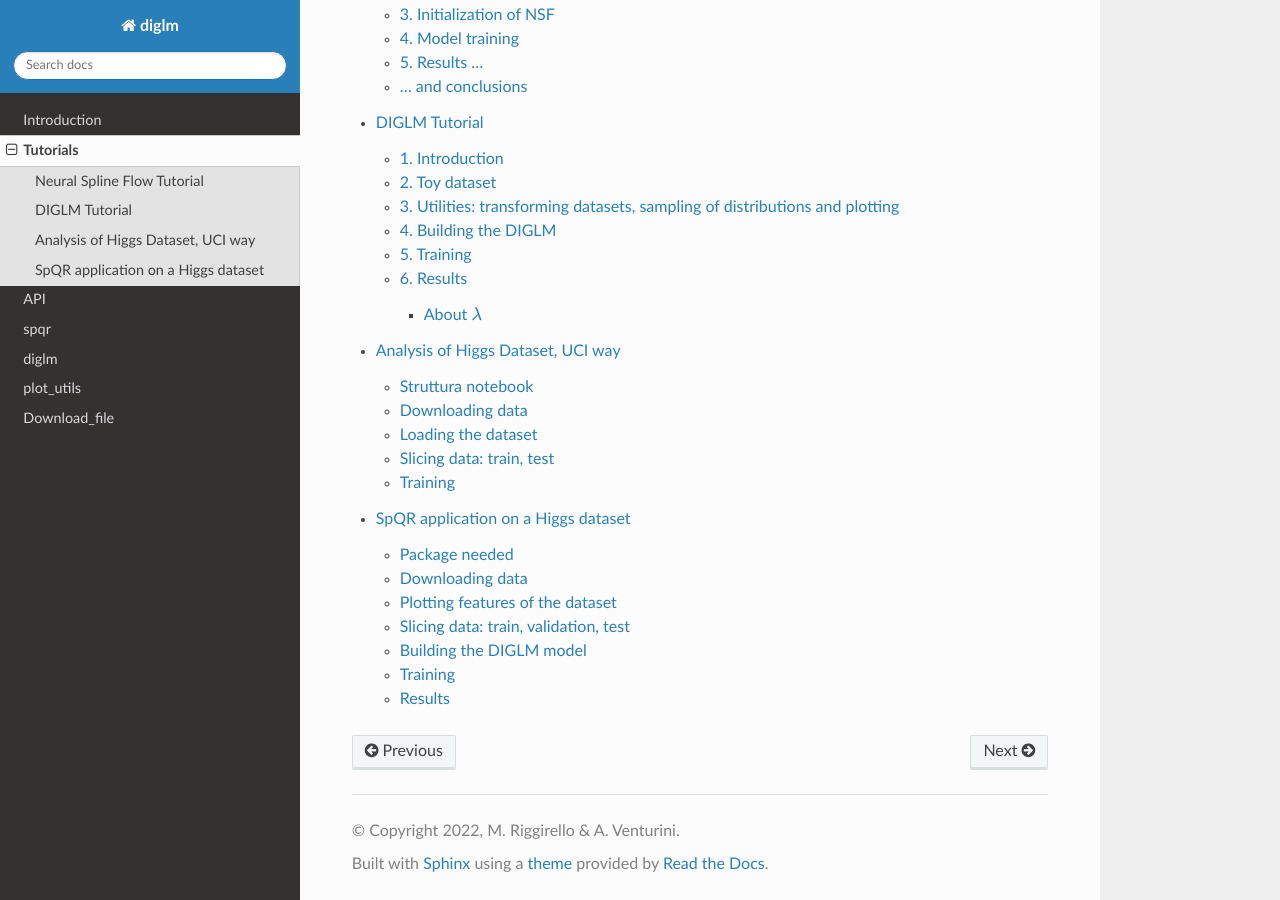
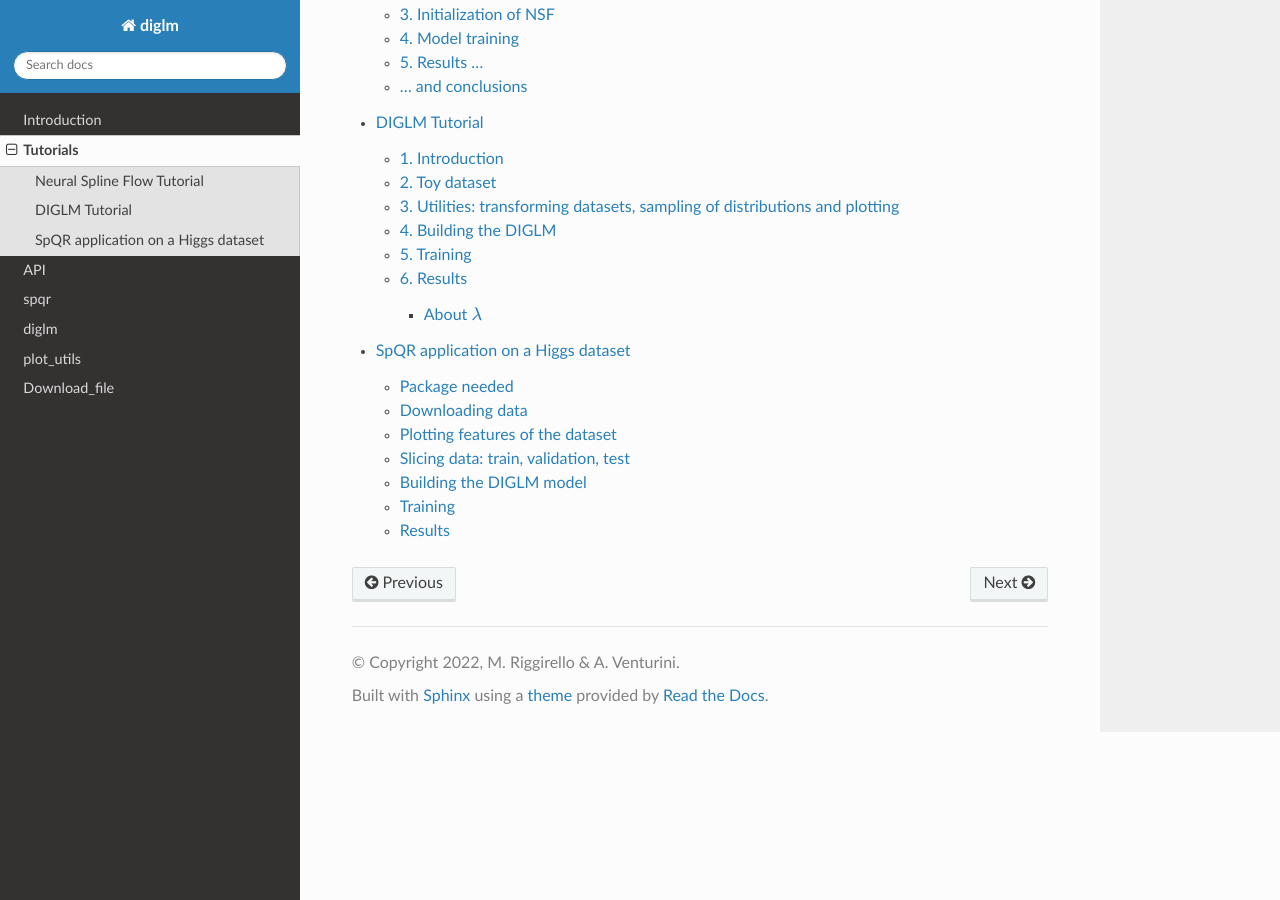
Before and after one commit to MarcoRiggirello/diglm, a Sphinx documentation site: the page built from docs/source/tutorial.rst, in a window 1280 px wide and 900 px high, scrolled down 761 px. Built offline with Sphinx 7.4.7 and the Read the Docs theme 2.0.0, drawn with Linux system fonts in a browser that asks for light colours.

Commit message:
removed higgs_uci

```diff
--- a/docs/source/tutorial.rst
+++ b/docs/source/tutorial.rst
@@ -32,5 +32,4 @@ Notebooks list
 
    notebooks/SpQR_nb
    notebooks/diglm_nb
-   notebooks/higgs_uci
    notebooks/higgs_diglm_nb
```
Also changed, not shown: docs/source/notebooks/higgs_uci.ipynb (deleted).
